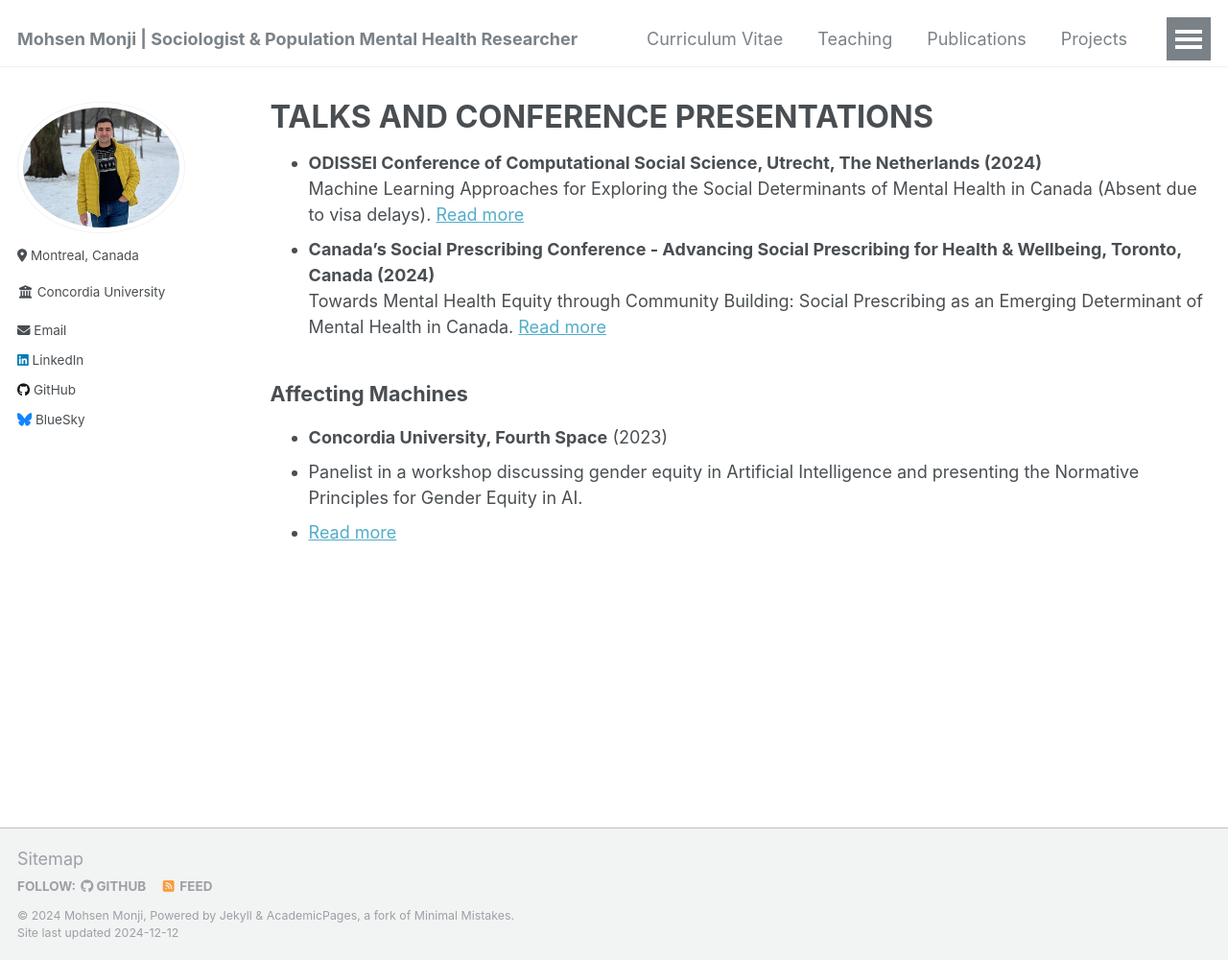
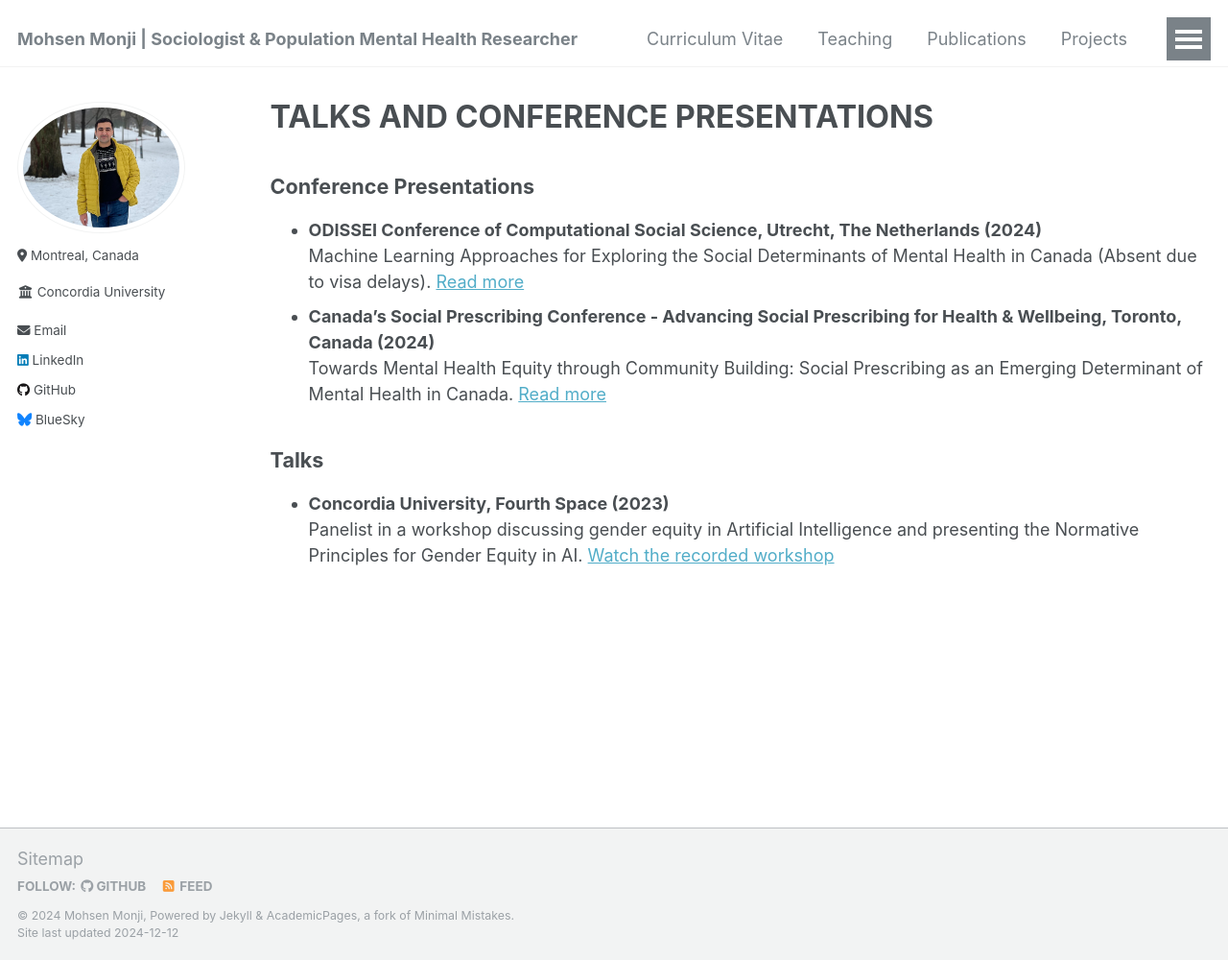
Before and after one commit to Mohsnmonji/mohsnmonji.github.io, a Jekyll site: the page built from _pages/talks.html, in a window 1280 px wide and 1000 px high. Shown: the whole window at 96% size. Built offline with Jekyll 4.4.1, drawn with Linux system fonts in a browser that asks for light colours.

Commit message:
Update talks.html

```diff
--- a/_pages/talks.html
+++ b/_pages/talks.html
@@ -5,6 +5,7 @@ permalink: /talks/
 author_profile: true
 ---
 
+<h3>Conference Presentations</h3>
 <ul>
   <li>
     <strong>ODISSEI Conference of Computational Social Science, Utrecht, The Netherlands (2024)</strong><br>
@@ -18,9 +19,11 @@ author_profile: true
   </li>
 </ul>
 
-<h3>Affecting Machines</h3>
+<h3>Talks</h3>
 <ul>
-  <li><strong>Concordia University, Fourth Space</strong> (2023)</li>
-  <li>Panelist in a workshop discussing gender equity in Artificial Intelligence and presenting the Normative Principles for Gender Equity in AI.</li>
-  <li><a href="https://www.concordia.ca/cuevents/offices/provost/fourth-space/programming/2023/08/22/affecting-machines.html" target="_blank">Read more</a></li>
+  <li>
+    <strong>Concordia University, Fourth Space (2023)</strong><br>
+    Panelist in a workshop discussing gender equity in Artificial Intelligence and presenting the Normative Principles for Gender Equity in AI.
+    <a href="https://www.youtube.com/live/6UNZkXNQeU0?si=QRERKwbGPYSppP5C" target="_blank">Watch the recorded workshop</a>
+  </li>
 </ul>
```
